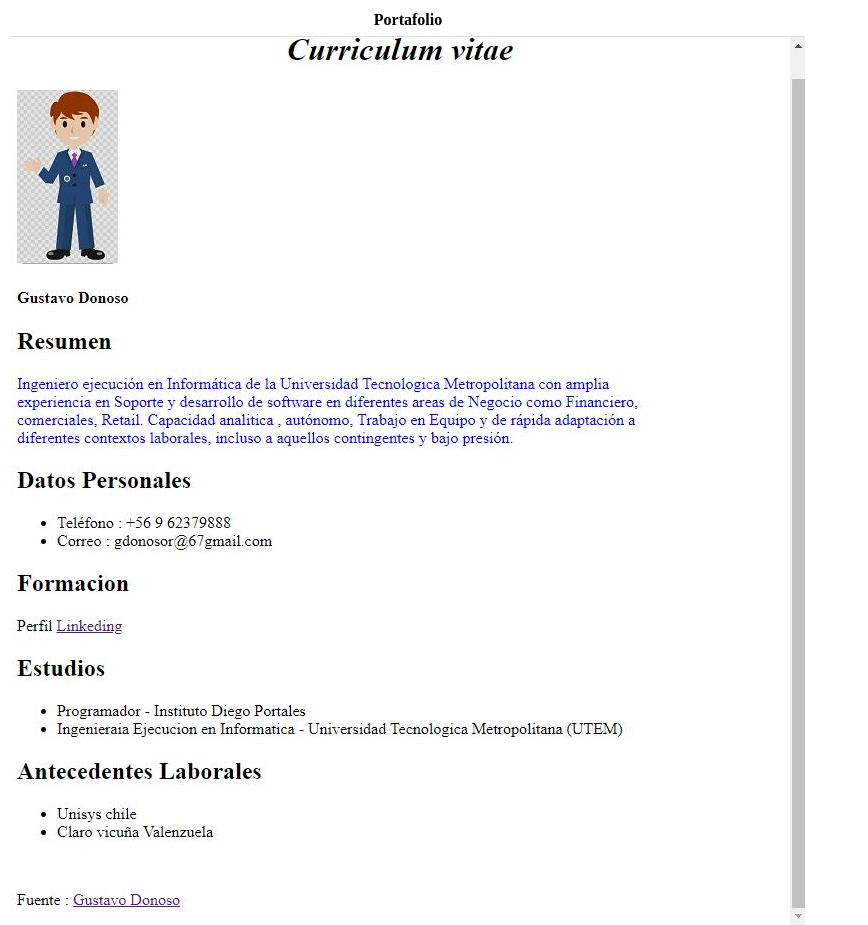
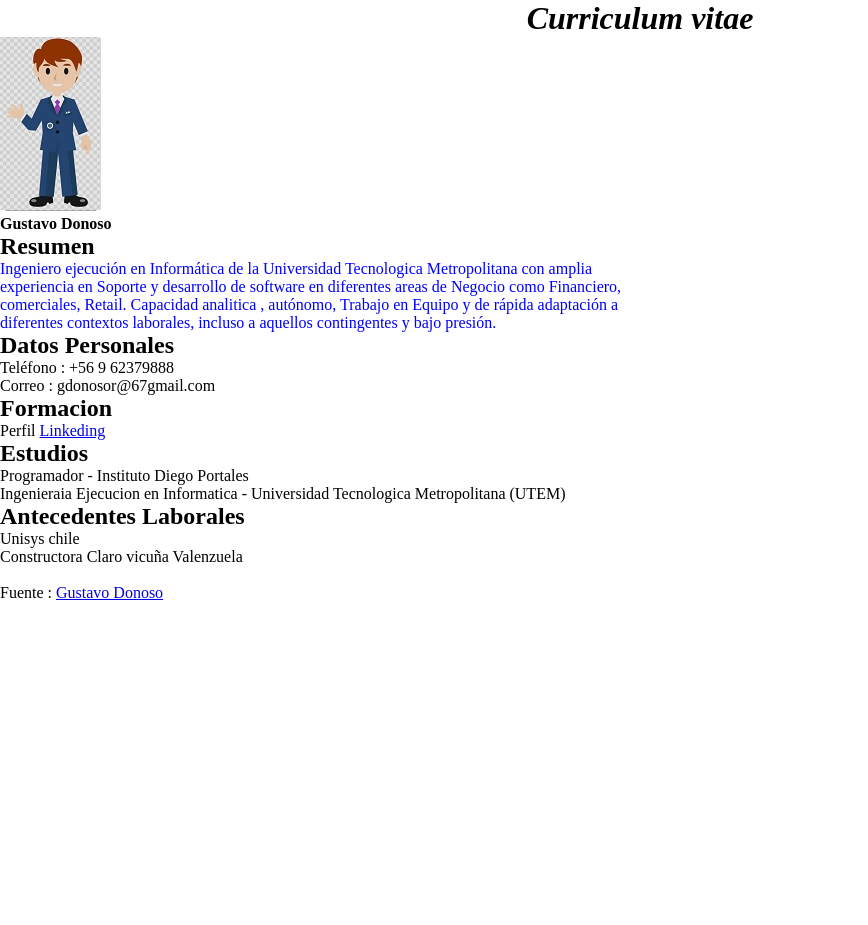
Before and after one commit to LuisGustavoDonoso/LuisGustavoDonoso.github.io, a plain HTML site: page index.html in a window 1280 px wide. Shown: the top 925 px of the page, without its empty margins (0-868 px from the left). After the commit the page ends 800 px from the top, so only its background shows below. Drawn offline with Linux system fonts and the light colour scheme; files that its build step writes are made by us from their sources; files whose address does not match are found by name.

Commit message:
Actualizar index.html
Actualizar index.html

```diff
--- a/index.html
+++ b/index.html
@@ -1,26 +1,59 @@
 <!DOCTYPE html>
+<meta name="keywords" content="Curriculum, Luis Donoso">
 <html lang="en">
 <head>
+    <TItle>Curriculum Gustavo Donoso</TItle>
+    <link rel="shortcut icon" href="D:\CurriculumVitae\assets\imgs\favicon.png" type="image/x-icon">
     <meta charset="UTF-8">
     <meta http-equiv="X-UA-Compatible" content="IE=edge">
     <meta name="viewport" content="width=device-width, initial-scale=1.0">
     <title>Document</title>
+    <style>
+
+    </style>
+    <link rel="stylesheet" href="style.css">
 </head>
-<body>
-    <table>
-        <thead >
-            <tr>
-                <th>Portafolio</th>
-            </tr>
-        </thead>
-        <tbody>
-            <tr>
-                <td><img src="D:\CurriculumVitae\assets\imgs\ImagenCurriculum.JPG" alt=""></td>
-            </tr>
-        </tbody>
-    </table>
+<body >
+    <h1 align="center"><i>Curriculum vitae</i></h1>
 
+   <img src="D:\CurriculumVitae\assets\imgs\Foto2.jpg" alt="">
+   <h4>Gustavo Donoso</h4>
 
-    <
+   <h2>Resumen </h2>
+   <p> <font color = "blue" >
+       Ingeniero ejecución en Informática de la Universidad Tecnologica Metropolitana con amplia
+       <br>
+       experiencia en Soporte y desarrollo de software en diferentes areas de Negocio como Financiero,
+       <br>
+       comerciales, Retail. Capacidad analitica , autónomo, Trabajo en Equipo y de rápida adaptación a
+       <br>
+       diferentes contextos laborales, incluso a aquellos contingentes y bajo presión.
+      </font>
+  </p>
+<h2>Datos Personales</h2>
+<ul>
+    <li>Teléfono : +56 9 62379888 </li>
+    <li>Correo   : gdonosor@67gmail.com</li>
+</ul>
+<h2>Formacion</h2>
+<p>Perfil
+    <a href="https://www.linkedin.com/in/gustavo-donoso-94615a77/"target="=Blank" >Linkeding
+    </a>
+</p>
+<h2>Estudios</h2>
+<ul>
+    <li>Programador - Instituto Diego Portales </li>
+    <li>Ingenieraia Ejecucion en Informatica - Universidad Tecnologica Metropolitana (UTEM)</li>
+    </ul>
+<h2>Antecedentes Laborales </h2>
+<ul>
+    <li>Unisys chile </li>
+    <li>Constructora Claro vicuña Valenzuela</li>
+</ul>
+<br>
+<p>Fuente :
+   <a href="portafolio.html" target="=Blank">Gustavo Donoso</a>
+</p>
+
 </body>
 </html>
```
